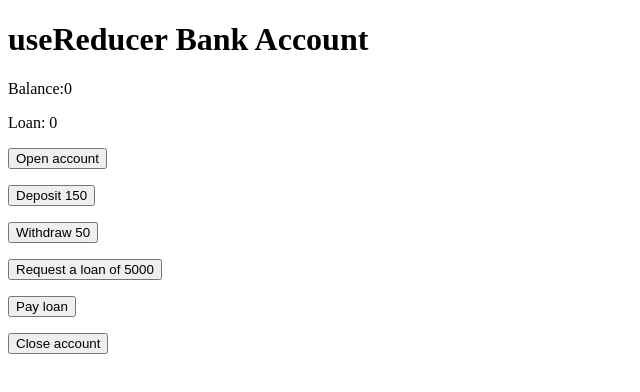
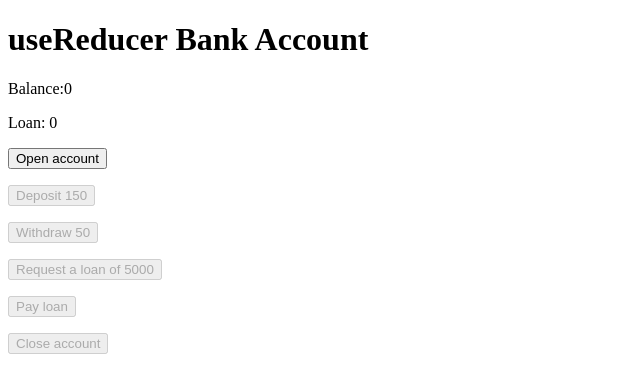
Before and after one commit to mrsherpacode/react-app, a React (Create React App) app: page / in a window 1280 px wide. Shown: the top 392 px of the page, without its empty margins (0-640 px from the left). Built offline with nearby package versions, Linux system fonts and the light colour scheme.

Commit message:
challenge completed

```diff
--- a/src/components/BackAccount.js
+++ b/src/components/BackAccount.js
@@ -27,18 +27,27 @@ const initialState = {
 };
 
 function reducer(state, action) {
+  if (!state.isActive && action.type !== "openAccount") return state;
   switch (action.type) {
-    case "newBalance":
+    case "openAccount":
+      return { ...state, balance: 500, isActive: true };
+    case "deposit":
+      return { ...state, balance: state.balance + action.payload };
+    case "withdraw":
+      return { ...state, balance: state.balance - action.payload };
+    case "requestLoan":
+      if (state.loan > 0) return state;
       return {
         ...state,
-        balance: 500,
+        loan: action.payload,
+        balance: state.balance + action.payload,
       };
+    case "payLoan":
+      return { ...state, loan: 0, balance: state.balance - state.loan };
 
-    case "isOpen":
-      return {
-        ...state,
-        balance: state.isActive === true ? state.balance + 500 : state.balance,
-      };
+    case "closeAccount":
+      if (state.loan > 0 || state.balance !== 0) return state;
+      return initialState;
     default:
       throw new Error("no account");
   }
@@ -57,34 +66,49 @@ export default function Parent() {
 
       <p>
         <button
-          onClick={() => dispatch({ type: "newBalance" })}
-          disabled={false}
+          onClick={() => dispatch({ type: "openAccount" })}
+          disabled={isActive}
         >
           Open account
         </button>
       </p>
       <p>
-        <button onClick={() => dispatch({ type: "isOpen" })} disabled={false}>
+        <button
+          onClick={() => dispatch({ type: "deposit", payload: 150 })}
+          disabled={!isActive}
+        >
           Deposit 150
         </button>
       </p>
       <p>
-        <button onClick={() => {}} disabled={false}>
+        <button
+          onClick={() => dispatch({ type: "withdraw", payload: 50 })}
+          disabled={!isActive}
+        >
           Withdraw 50
         </button>
       </p>
       <p>
-        <button onClick={() => {}} disabled={false}>
+        <button
+          onClick={() => dispatch({ type: "requestLoan", payload: 5000 })}
+          disabled={!isActive}
+        >
           Request a loan of 5000
         </button>
       </p>
       <p>
-        <button onClick={() => {}} disabled={false}>
+        <button
+          onClick={() => dispatch({ type: "payLoan" })}
+          disabled={!isActive}
+        >
           Pay loan
         </button>
       </p>
       <p>
-        <button onClick={() => {}} disabled={false}>
+        <button
+          onClick={() => dispatch({ type: "closeAccount" })}
+          disabled={!isActive}
+        >
           Close account
         </button>
       </p>
```
